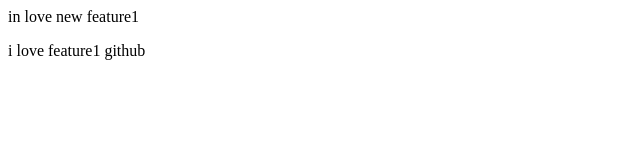
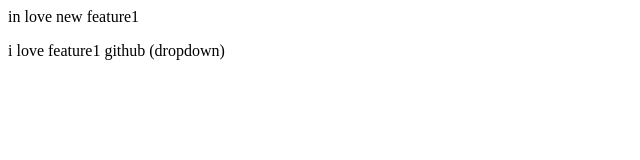
Before and after one commit to sushghadge/localrepo, a plain HTML site: page index.html in a window 1280 px wide. Shown: the full height of the page, 0-640 px from the left. Drawn offline with Linux system fonts and the light colour scheme.

Commit message:
addedd dropdown

```diff
--- a/index.html
+++ b/index.html
@@ -1,2 +1,2 @@
 <p>in love new feature1</p>
-<p>i love feature1 github</p>
+<p>i love feature1 github (dropdown)</p>
```
